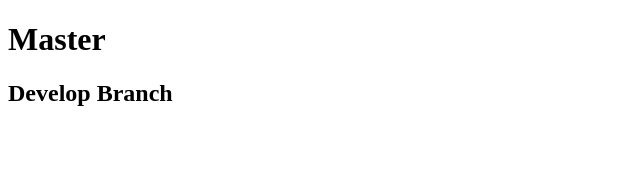
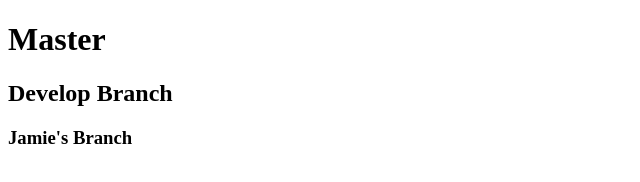
Before and after one commit to darneisham20/TG_Exercise, a plain HTML site: page index.html in a window 1280 px wide. Shown: the whole page, without its empty margins (0-640 px from the left). Drawn offline with Linux system fonts and the light colour scheme.

Commit message:
added H3 Jamie's branch

```diff
--- a/index.html
+++ b/index.html
@@ -9,6 +9,7 @@
 <body>
     <h1>Master</h1>
     <h2>Develop Branch</h2>
+    <h3>Jamie's Branch</h3>
     <h2></h2>
 </body>
 </html>
```
